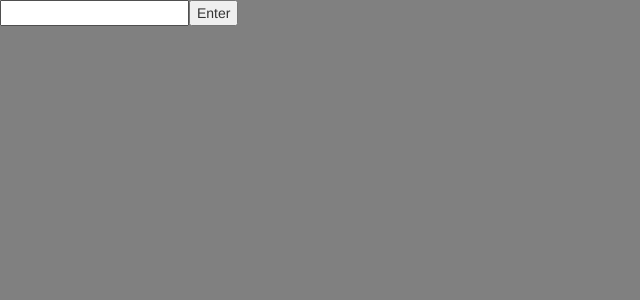
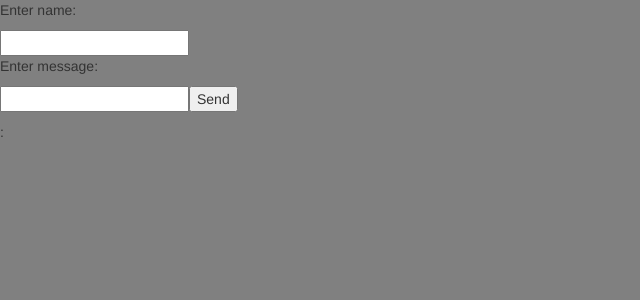
Before and after one commit to nikolaycviv/ReactChat, a React app: page / in a window 1280 px wide. Shown: the top 300 px of the page, without its empty margins (0-640 px from the left). Built offline with nearby package versions, Linux system fonts and the light colour scheme.

Commit message:
Added `SetName` and `CreateMessage` components to the project and create simple message form and output

```diff
--- a/src/components/App.js
+++ b/src/components/App.js
@@ -1,10 +1,12 @@
 import React from 'react';
+import SetName from './SetName';
+import CreateMessage from './CreateMessage';
 // import PropTypes from 'prop-types';
 
 class App extends React.Component {
     constructor(props) {
         super(props);
-        this.state = { msg: "" };
+        this.state = { greeting: "", name: "", message: "" };
 
         // This binding is necessary to make `this` work in the callback
         this.handleClick = this.handleClick.bind(this);
@@ -12,18 +14,22 @@ class App extends React.Component {
 
     handleClick() {
         if (this.refs.name.value) {
-            this.setState({ msg: "Welcome to the chat" });
+            this.setState({ greeting: "Welcome to the chat", name: this.refs.name.value, message: this.refs.message.value });
         } else {
-            this.setState({ msg: "Enter your name to join the chat" });
+            this.setState({ greeting: "Enter your name to join the chat" });
         }
     }
 
-    render() {
+    render(){
         return (
             <div>
+                <p>Enter name:</p>
                 <input type="text" ref="name" />
-                <button onClick={this.handleClick}>Enter</button>
-                <p>{this.state.msg}</p>
+                <p>Enter message:</p>
+                <input type="text" ref="message" />
+                <button onClick={this.handleClick}>Send</button>
+                <p>{this.state.greeting}</p>
+                <span><SetName userName={this.state.name} /> : <CreateMessage message={this.state.message} /></span>
             </div>
         );
     }
--- /dev/null
+++ b/src/components/CreateMessage.js
@@ -0,0 +1,14 @@
+import React from 'react';
+
+class CreateMessage extends React.Component {
+  constructor(props) {
+    super(props);
+  }
+  render() {
+    return (
+      <span>{this.props.message}</span>
+    );
+  }
+}
+
+export default CreateMessage;
--- /dev/null
+++ b/src/components/SetName.js
@@ -0,0 +1,14 @@
+import React from 'react';
+
+class SetName extends React.Component {
+  constructor(props) {
+    super(props);
+  }
+  render() {
+    return (
+      <span>{this.props.userName}</span>
+    );
+  }
+}
+
+export default SetName;
```
